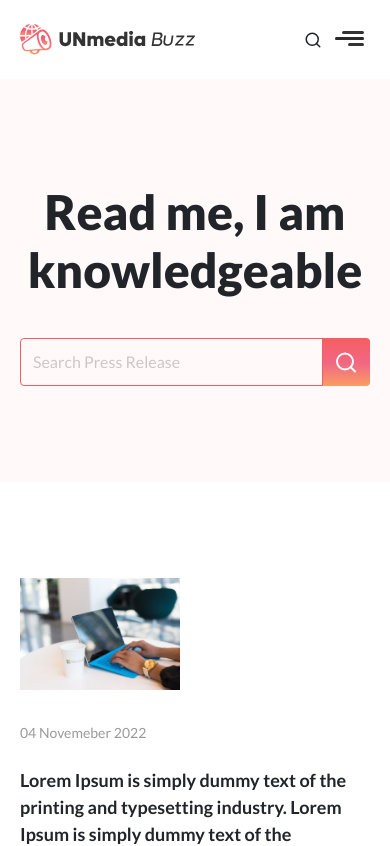
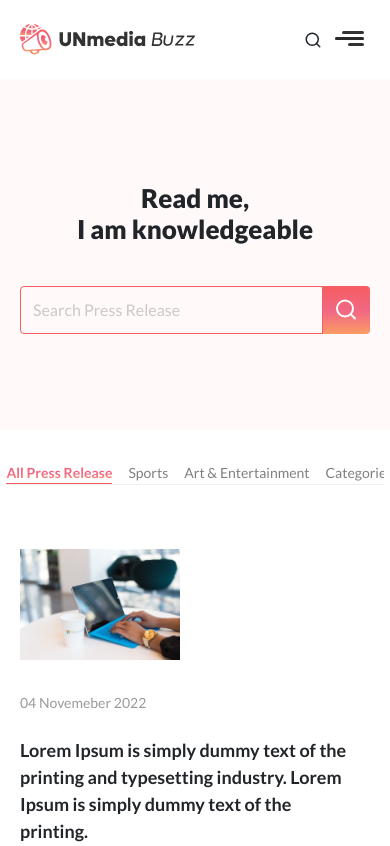
Before and after one commit to kevanultroneous/unmediabuzz-frontend, a Next.js app: page /press-release in a window 390 px wide. Shown: the top 846 px of the page. Built offline with nearby package versions, Linux system fonts and the light colour scheme.

Commit message:
hero section

```diff
--- a/components/PR/HeroSection.js
+++ b/components/PR/HeroSection.js
@@ -2,8 +2,18 @@ import { Col, Form, InputGroup, Row } from "react-bootstrap";
 import ContainerWrraper from "../common/ContainerWrraper";
 import styles from "@/styles/PR/HeroSection.module.css";
 import { FiSearch } from "react-icons/fi";
+import { useEffect, useState } from "react";
 
 const HeroSection = () => {
+  const [isMobile, setIsMobile] = useState(false);
+  useEffect(() => {
+    if (window.innerWidth < 768) {
+      setIsMobile(true);
+    } else {
+      setIsMobile(false);
+    }
+  }, []);
+
   return (
     <ContainerWrraper customClass={`${styles.HeroSectionContainerWrraper}`}>
       <Row>
@@ -15,7 +25,14 @@ const HeroSection = () => {
           xl={12}
           className={`ColPaddingRemove ${styles.HeroSectionChildsCol}`}
         >
-          <h4 className={styles.MainHeading}>Read me, I am knowledgeable </h4>
+          {isMobile ? (
+            <h4 className={styles.MainHeading}>
+              Read me,
+              <br />I am knowledgeable
+            </h4>
+          ) : (
+            <h4 className={styles.MainHeading}>Read me, I am knowledgeable </h4>
+          )}
           <div className={styles.InputGroupMainWrraper}>
             <InputGroup className={styles.InputGroup}>
               <Form.Control
--- a/pages/press-release/index.js
+++ b/pages/press-release/index.js
@@ -8,10 +8,18 @@ import styles from "@/styles/PR/index.module.css";
 import { BiChevronLeft, BiChevronRight } from "react-icons/bi";
 import Pagination from "rc-pagination";
 import CategorySidebar from "@/components/common/CategorySidebar";
+import { useState } from "react";
 
 const PressRelease = () => {
   const arry = [1, 2, 3, 4, 5, 6, 7];
-
+  const tabs = [
+    "All Press Release",
+    "Sports",
+    "Art & Entertainment",
+    "Categories",
+    "Categories",
+    "Categories",
+  ];
   const textItemRender = (current, type, element) => {
     if (type === "page") {
       return (
@@ -35,9 +43,27 @@ const PressRelease = () => {
     return element;
   };
 
+  const [currentTab, setCurrentTab] = useState(0);
+
   return (
     <Layout>
       <HeroSection />
+      <ContainerWrraper customClass={`${styles.TabsMainContainer}`}>
+        <div className={styles.TabsLayer}>
+          {tabs.map((tab, index) => (
+            <div key={index}>
+              <div
+                className={`${styles.CurrentTab} ${
+                  index == currentTab ? styles.SelectedTab : null
+                }`}
+                onClick={() => setCurrentTab(index)}
+              >
+                {tab}
+              </div>
+            </div>
+          ))}
+        </div>
+      </ContainerWrraper>
       <ContainerWrraper customClass={`${styles.CardModelContainerWrraper}`}>
         <Row>
           <Col xs={12} sm={12} md={12} lg={8} xl={8}>
--- a/styles/PR/HeroSection.module.css
+++ b/styles/PR/HeroSection.module.css
@@ -50,3 +50,12 @@
   align-items: center;
   justify-content: center;
 }
+@media screen and (max-width: 600px) {
+  .MainHeading {
+    font-size: var(--mainMobHeading);
+  }
+}
+@media (min-width: 768px) and (max-width: 1080px) {
+}
+@media (min-width: 1200px) and (max-width: 1730px) {
+}
--- a/styles/PR/index.module.css
+++ b/styles/PR/index.module.css
@@ -73,3 +73,51 @@
 .CardModelContainerWrraper {
   padding-top: 6rem;
 }
+.TabsMainContainer {
+  display: none;
+}
+@media screen and (max-width: 600px) {
+  .TabsLayer {
+    display: flex;
+    flex-direction: row;
+    overflow: hidden;
+    overflow-x: scroll;
+    padding: 0%;
+    list-style: none;
+    width: 100%;
+    border-bottom: 1px solid rgba(108, 108, 108, 0.1);
+  }
+  .CurrentTab {
+    width: max-content;
+    margin-right: 1rem;
+    font-weight: 400;
+    font-size: 14px;
+    color: rgba(0, 0, 0, 0.5);
+  }
+  .SelectedTab {
+    font-weight: 600;
+    background: linear-gradient(
+      180deg,
+      #f65d61 0%,
+      #f16684 50.52%,
+      #fa9a64 100%
+    );
+    -webkit-background-clip: text;
+    -webkit-text-fill-color: transparent;
+    background-clip: text;
+    border-bottom: 1px solid #f65d61;
+  }
+  .TabsMainContainer {
+    display: block;
+    padding-left: 0.4rem;
+    padding-right: 0.4rem;
+    user-select: none;
+  }
+  .CardModelContainerWrraper {
+    padding-top: 2rem;
+  }
+}
+@media (min-width: 768px) and (max-width: 1080px) {
+}
+@media (min-width: 1200px) and (max-width: 1730px) {
+}
--- a/styles/global-variable.css
+++ b/styles/global-variable.css
@@ -50,17 +50,4 @@
   /* tablet  */
   --tabLayout: 2.5rem 1.5rem;
   --mainTabHeading: 48px;
-  --subTabHeading: 28px;
-  --midTabHeading: 38px;
-  --searchTabHeading: 27px;
-  --bigTabParagraph: 18px;
-  --smallTabParagraph: 16px;
-  --maxTabText: 14px;
-  --midTabText: 12px;
-  --uniqueTabLabel: 18px;
-  --minTabText: 16px;
-  --btnTabText: 21.6667px;
-  --otherTabText: 20px;
-  --menuTabText: 16px;
-  --anonymTabText: 36px;
 }
```
